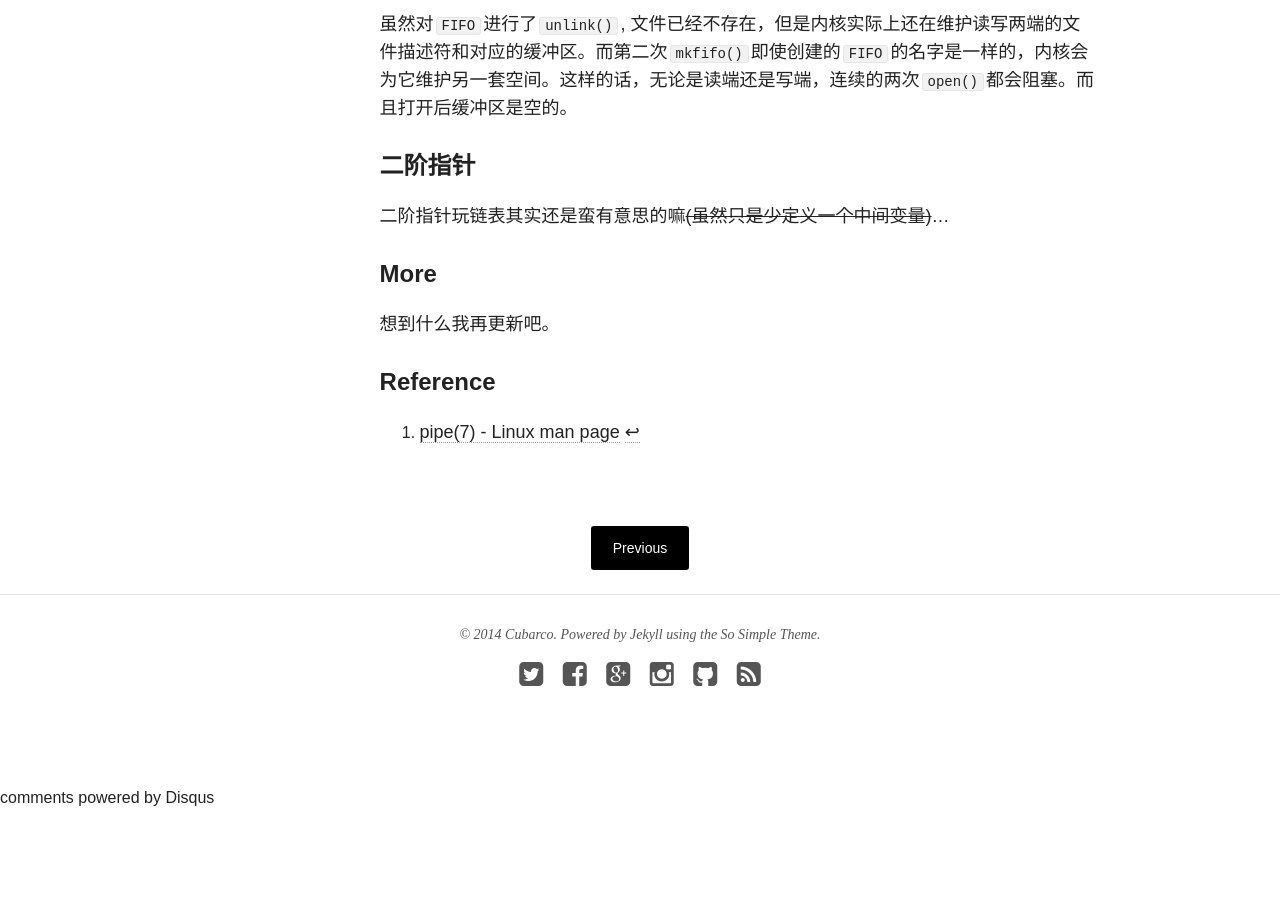
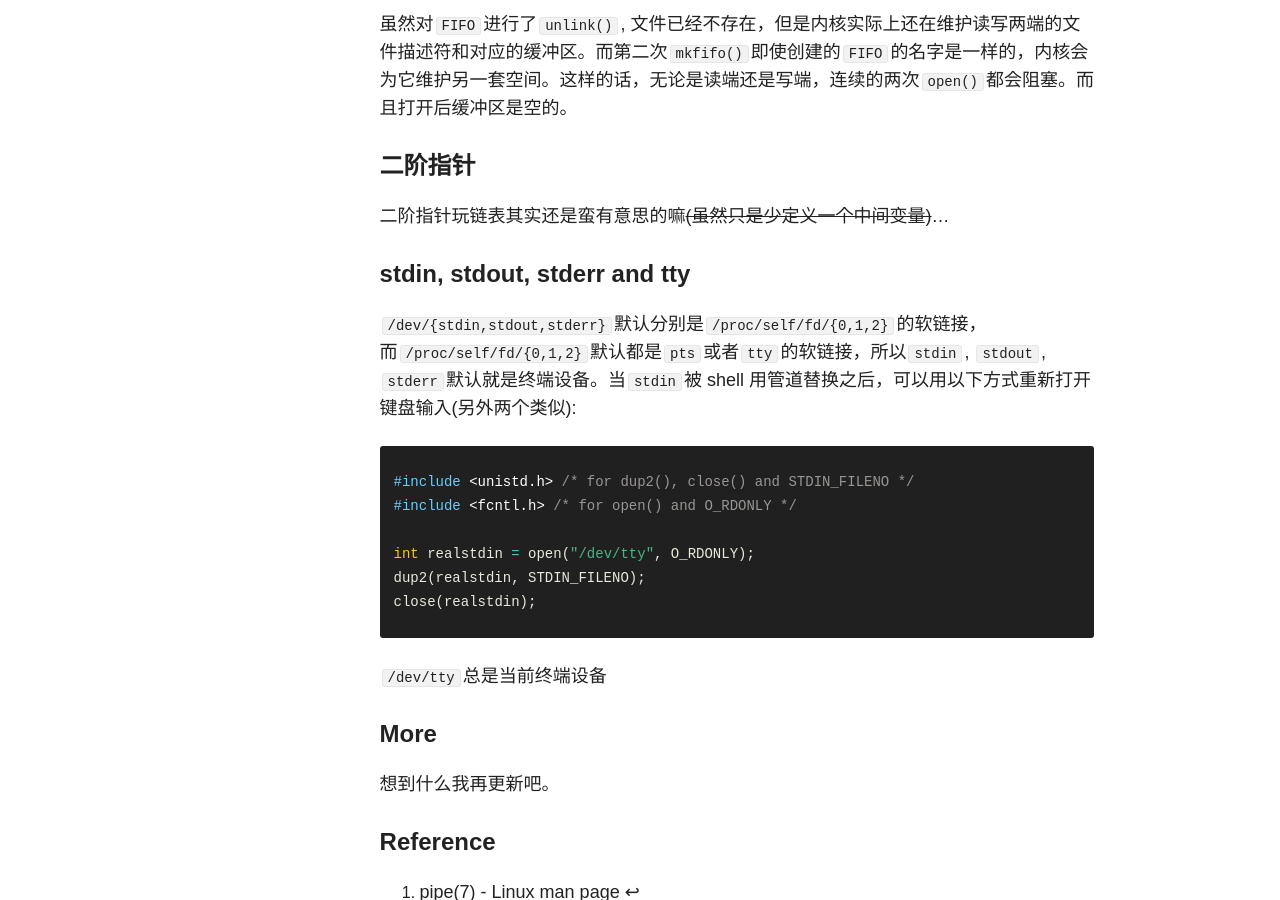
Before and after one commit to cubarco/cubarco.github.io-archived, a Jekyll site: the page built from _posts/blog/2014-12-31-paf-develop-notes.md, in a window 1280 px wide and 900 px high, scrolled down 1386 px. Built offline with Jekyll 4.4.1, drawn with Linux system fonts in a browser that asks for light colours; nearby versions of some CDN libraries; comment, search, counter and statistics services are not loaded; before the commit the page ends 2196 px from its top, so only the background shows below that.

Commit message:
modified 2014-12-31-paf-develop-notes about tty

```diff
--- a/_posts/blog/2014-12-31-paf-develop-notes.md
+++ b/_posts/blog/2014-12-31-paf-develop-notes.md
@@ -27,6 +28,18 @@ mkfifo(filename, FIFO_MODE);
 #### 二阶指针
 二阶指针玩链表其实还是蛮有意思的嘛<s>(虽然只是少定义一个中间变量)</s>...
 
+#### stdin, stdout, stderr and tty
+`/dev/{stdin,stdout,stderr}`默认分别是`/proc/self/fd/{0,1,2}`的软链接，而`/proc/self/fd/{0,1,2}`默认都是`pts`或者`tty`的软链接，所以`stdin`, `stdout`, `stderr`默认就是终端设备。当`stdin`被 shell 用管道替换之后，可以用以下方式重新打开键盘输入(另外两个类似):
+{% highlight c %}
+#include <unistd.h> /* for dup2(), close() and STDIN_FILENO */
+#include <fcntl.h> /* for open() and O_RDONLY */
+
+int realstdin = open("/dev/tty", O_RDONLY);
+dup2(realstdin, STDIN_FILENO);
+close(realstdin);
+{% endhighlight %}
+`/dev/tty`总是当前终端设备
+
 #### More
 想到什么我再更新吧。
 
```
Also changed, not shown: other parts of _posts/blog/2014-12-31-paf-develop-notes.md (+1 -0 lines).
